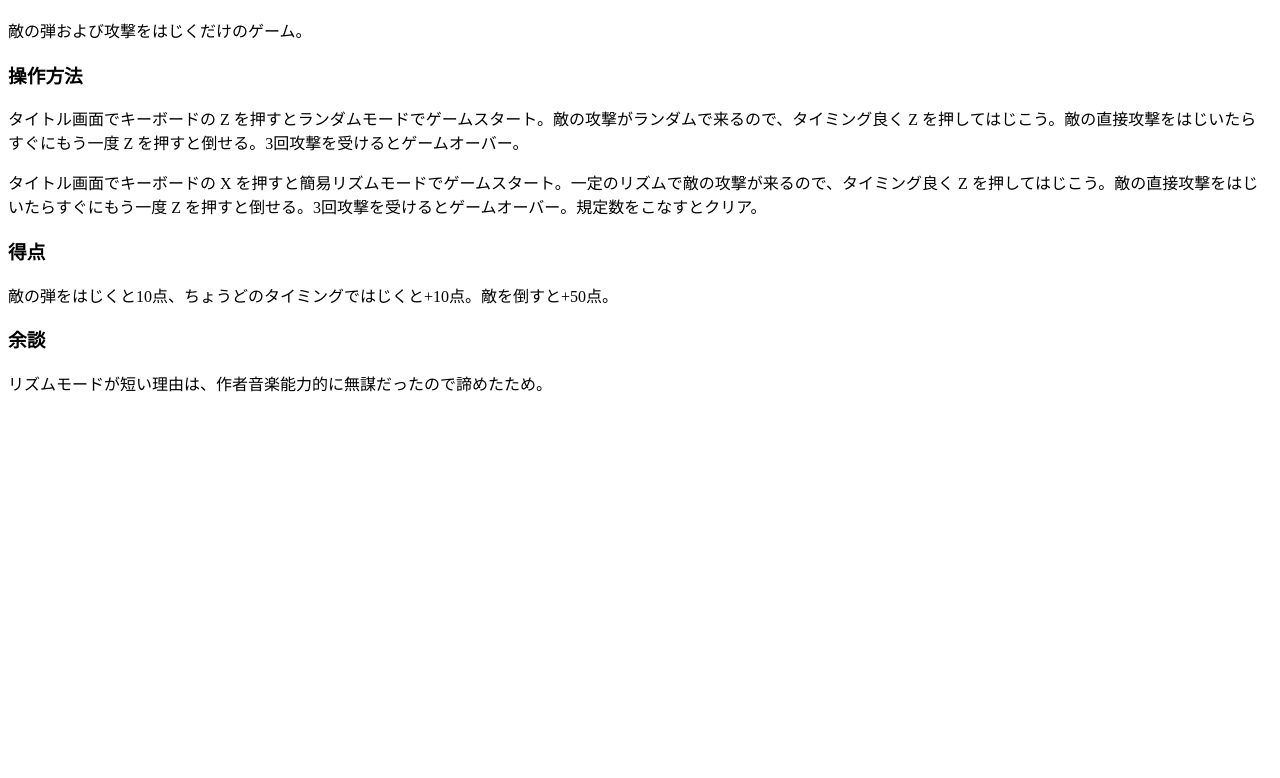
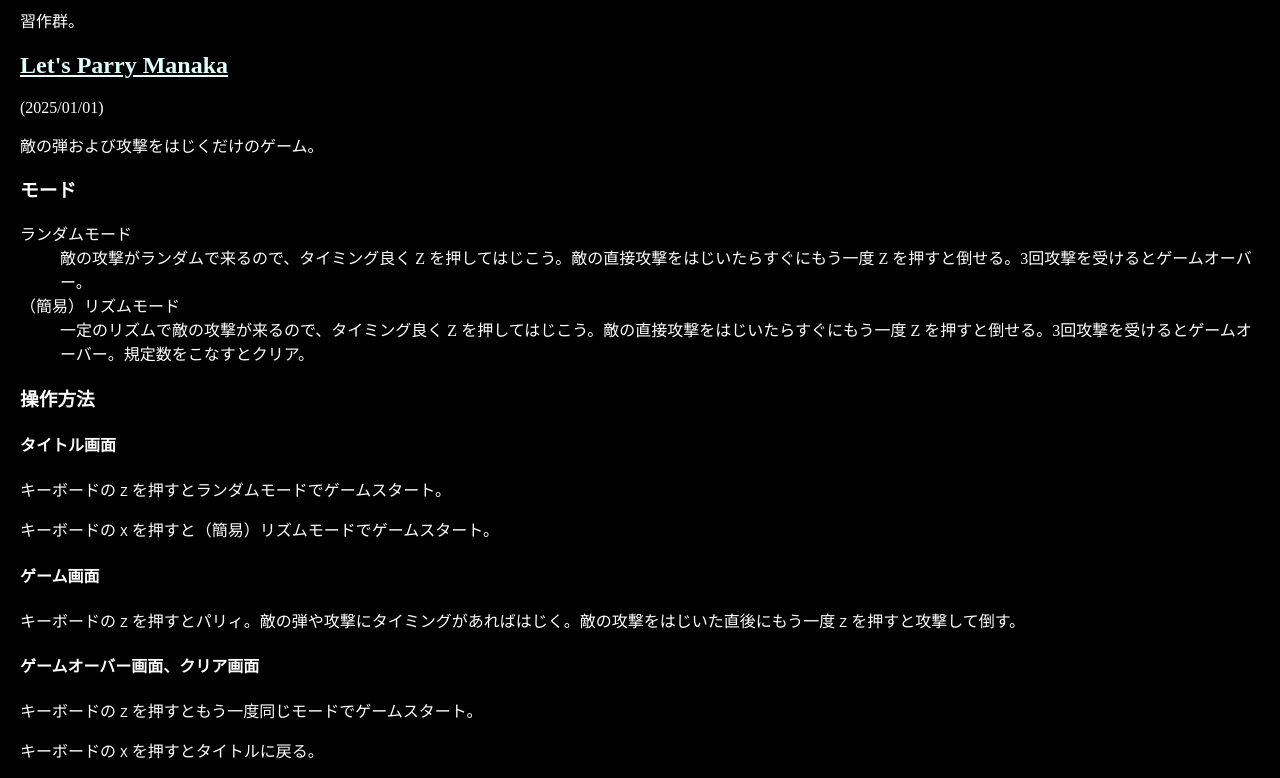
Before and after one commit to pocketp/pyxel_web, a plain HTML site: page index.html in a window 1280 px wide. Shown: the part 81-859 px from the top of the page. Before the commit the page ends 800 px from the top, so only its background shows below. Drawn offline with Linux system fonts and the light colour scheme.

Commit message:
index整理

```diff
--- a/index.html
+++ b/index.html
@@ -1,15 +1,52 @@
 <!DOCTYPE html>
 <html lang="ja">
-<head>Pyxelで作ってみたミニゲーム置き場</head>
+<head>
+    <title>Pyxelで作ってみたミニゲーム置き場</title>
+    <style type="text/css"><!--
+        body {
+            margin: 20px;
+            background-color: black;
+            color: white;
+        }
+        a:link {
+            color: lightcyan;
+        }
+        a:visited {
+            color: lightblue;
+        }
+    --></style>
+</head>
 <body>
+    <h1>Pyxelで作ってみたミニゲーム置き場</h1>
+    <p>習作群。</p>
+
     <h2><a href="001_parry_manaka.html">Let's Parry Manaka</a></h2>
     <div>
+        <p>(2025/01/01)</p>
         <p>敵の弾および攻撃をはじくだけのゲーム。</p>
+
+        <h3>モード</h3>
+        <dl>
+            <dt>ランダムモード</dt><dd>敵の攻撃がランダムで来るので、タイミング良く Z を押してはじこう。敵の直接攻撃をはじいたらすぐにもう一度 Z を押すと倒せる。3回攻撃を受けるとゲームオーバー。</dd>
+            <dt>（簡易）リズムモード</dt><dd>一定のリズムで敵の攻撃が来るので、タイミング良く Z を押してはじこう。敵の直接攻撃をはじいたらすぐにもう一度 Z を押すと倒せる。3回攻撃を受けるとゲームオーバー。規定数をこなすとクリア。</dd>
+        </dl>
+
         <h3>操作方法</h3>
-        <p>タイトル画面でキーボードの Z を押すとランダムモードでゲームスタート。敵の攻撃がランダムで来るので、タイミング良く Z を押してはじこう。敵の直接攻撃をはじいたらすぐにもう一度 Z を押すと倒せる。3回攻撃を受けるとゲームオーバー。</p>
-        <p>タイトル画面でキーボードの X を押すと簡易リズムモードでゲームスタート。一定のリズムで敵の攻撃が来るので、タイミング良く Z を押してはじこう。敵の直接攻撃をはじいたらすぐにもう一度 Z を押すと倒せる。3回攻撃を受けるとゲームオーバー。規定数をこなすとクリア。</p>
+
+        <h4>タイトル画面</h4>
+        <p>キーボードの <kbd>Z</kbd> を押すとランダムモードでゲームスタート。</p>
+        <p>キーボードの <kbd>X</kbd> を押すと（簡易）リズムモードでゲームスタート。</p>
+
+        <h4>ゲーム画面</h4>
+        <p>キーボードの <kbd>Z</kbd> を押すとパリィ。敵の弾や攻撃にタイミングがあればはじく。敵の攻撃をはじいた直後にもう一度 <kbd>Z</kbd> を押すと攻撃して倒す。</p>
+
+        <h4>ゲームオーバー画面、クリア画面</h4>
+        <p>キーボードの <kbd>Z</kbd> を押すともう一度同じモードでゲームスタート。</p>
+        <p>キーボードの <kbd>X</kbd> を押すとタイトルに戻る。</p>
+
         <h3>得点</h3>
-        <p>敵の弾をはじくと10点、ちょうどのタイミングではじくと+10点。敵を倒すと+50点。</p>
+        <p>敵の弾をはじくと+10点、ちょうどのタイミングではじくと+20点。敵を倒すと+50点。</p>
+
         <h3>余談</h3>
         <p>リズムモードが短い理由は、作者音楽能力的に無謀だったので諦めたため。</p>
         </div>
```
Also changed, not shown: 1 other file.
